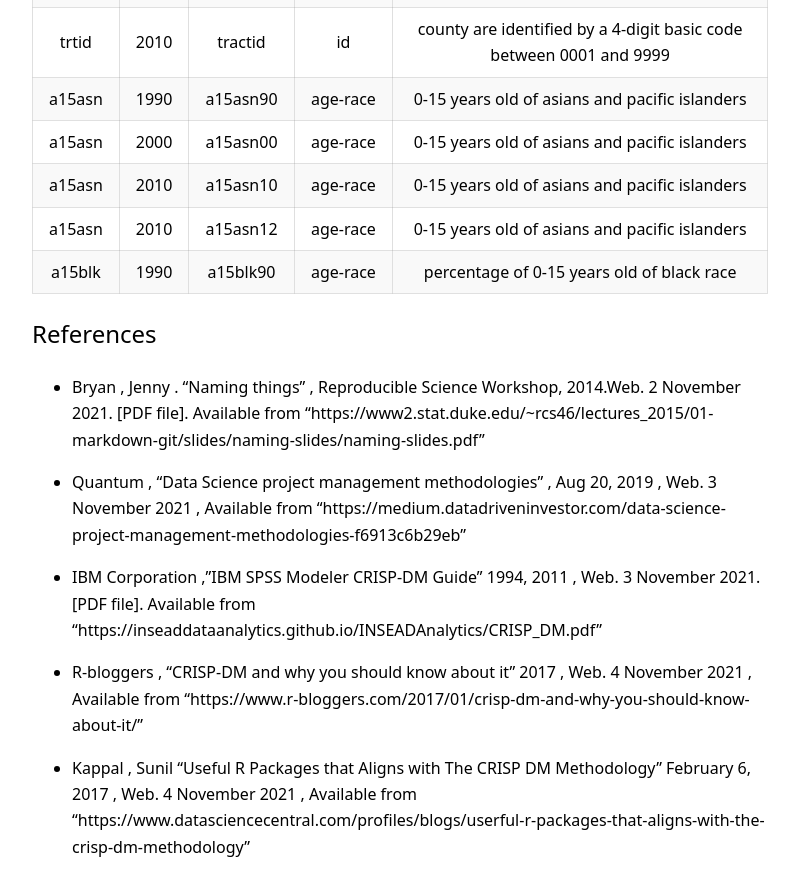
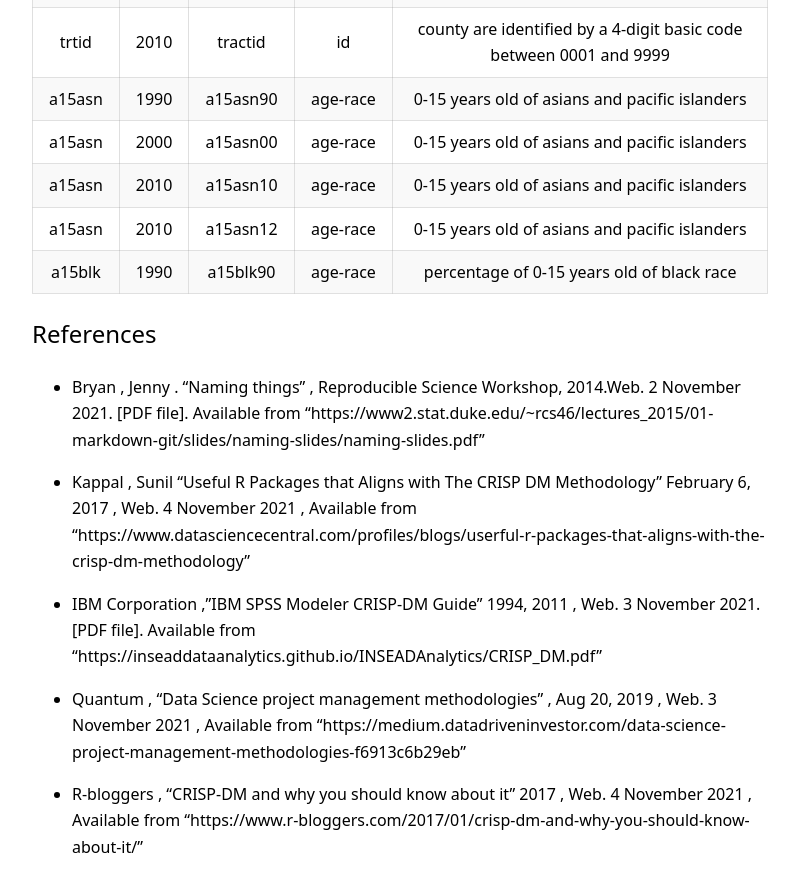
Before and after one commit to jmacost5/cpp-528-fall-2021-group-01, a Jekyll site: the page built from _posts/2021-10-27-ch01-data_management.md, in a window 1280 px wide and 900 px high, scrolled down 7633 px. Shown: the top 896 px of the window, without its empty margins (240-1039 px from the left). Built offline with Jekyll 4.4.1, drawn with Linux system fonts in a browser that asks for light colours; nearby versions of some CDN libraries; our own code applies the rules of GitHub Pages for plain Markdown files.

```diff
--- a/_posts/2021-10-27-ch01-data_management.md
+++ b/_posts/2021-10-27-ch01-data_management.md
@@ -252,10 +252,10 @@
 
 - Bryan , Jenny . "Naming things" , Reproducible Science Workshop, 2014.Web. 2 November 2021. [PDF file]. Available from "https://www2.stat.duke.edu/~rcs46/lectures_2015/01-markdown-git/slides/naming-slides/naming-slides.pdf"
 
-- Quantum , "Data Science project management methodologies" , Aug 20, 2019 , Web. 3 November 2021 , Available from "https://medium.datadriveninvestor.com/data-science-project-management-methodologies-f6913c6b29eb"
+- Kappal , Sunil "Useful R Packages that Aligns with The CRISP DM Methodology" February 6, 2017 ,  Web. 4 November 2021 , Available from "https://www.datasciencecentral.com/profiles/blogs/userful-r-packages-that-aligns-with-the-crisp-dm-methodology"
 
 -  IBM Corporation ,"IBM SPSS Modeler CRISP-DM Guide" 1994, 2011 , Web. 3 November 2021. [PDF file]. Available from "https://inseaddataanalytics.github.io/INSEADAnalytics/CRISP_DM.pdf"
 
+- Quantum , "Data Science project management methodologies" , Aug 20, 2019 , Web. 3 November 2021 , Available from "https://medium.datadriveninvestor.com/data-science-project-management-methodologies-f6913c6b29eb"
+
 -  R-bloggers , "CRISP-DM and why you should know about it" 2017 , Web. 4 November 2021 , Available from "https://www.r-bloggers.com/2017/01/crisp-dm-and-why-you-should-know-about-it/"
-
-- Kappal , Sunil "Useful R Packages that Aligns with The CRISP DM Methodology" February 6, 2017 ,  Web. 4 November 2021 , Available from "https://www.datasciencecentral.com/profiles/blogs/userful-r-packages-that-aligns-with-the-crisp-dm-methodology"
```
